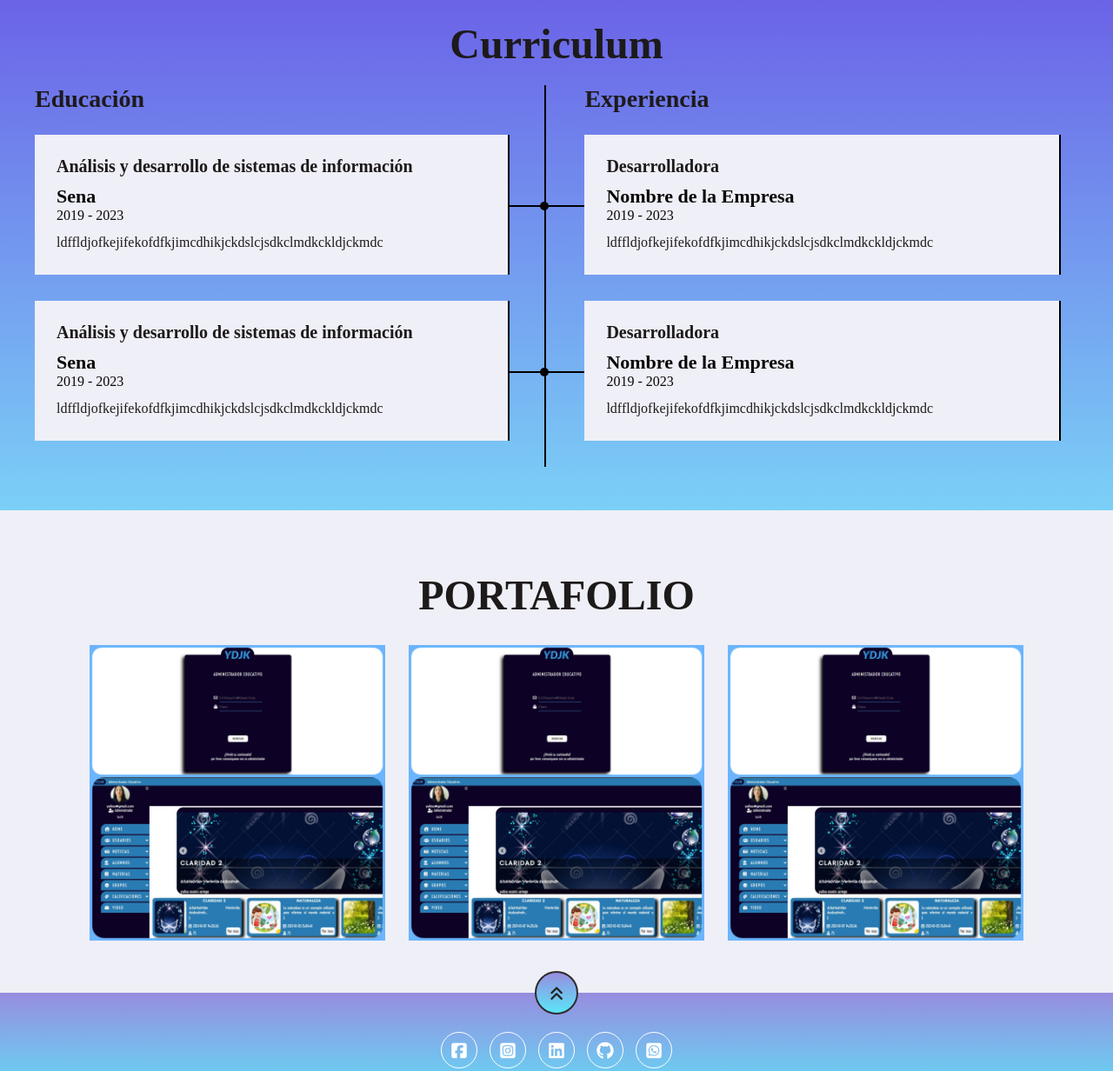
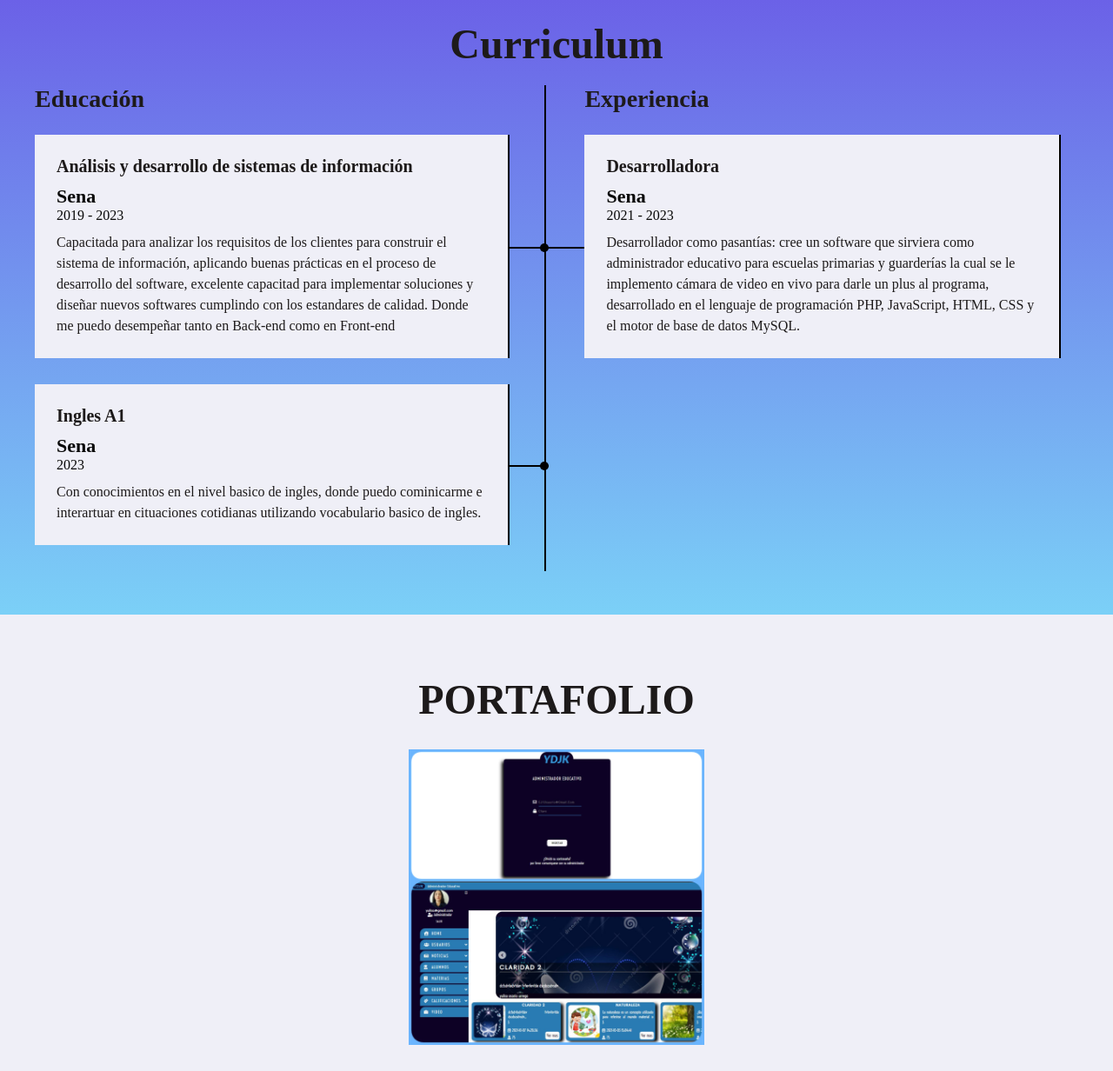
Before and after one commit to yulisaosorio/portafolio_hojaVida, a plain HTML site: page index.html in a window 1280 px wide. Shown: the part 2084-3316 px from the top of the page at 87% size. Drawn offline with Linux system fonts and the light colour scheme.

Commit message:
10-06-2024 cambios de informacion personal de la pagina

```diff
--- a/index.html
+++ b/index.html
@@ -269,7 +269,8 @@
                         <span class="casa">Sena</span>
                         <span class="fecha">2019 - 2023</span>
                         <p>
-                            ldffldjofkejifekofdfkjimcdhikjckdslcjsdkclmdkckldjckmdc
+                            Capacitada para analizar los requisitos de los clientes para construir el sistema de información, aplicando buenas prácticas en el proceso de desarrollo del software, excelente capacitad para implementar soluciones y diseñar nuevos softwares cumplindo con los estandares de calidad.
+                            Donde me puedo desempeñar tanto en Back-end como en Front-end
                         </p>
                         <div class="conectori">
                             <div class="circuloi">
@@ -277,11 +278,13 @@
                         </div>
                     </div>
                     <div class="item izq">
-                        <h4>Análisis y desarrollo de sistemas de información</h4>
+                        <h4>Ingles A1</h4>
                         <span class="casa">Sena</span>
-                        <span class="fecha">2019 - 2023</span>
+                        <span class="fecha"> 2023</span>
                         <p>
-                            ldffldjofkejifekofdfkjimcdhikjckdslcjsdkclmdkckldjckmdc
+                            Con conocimientos en el nivel basico de ingles,
+                            donde puedo cominicarme e interartuar en cituaciones
+                            cotidianas utilizando vocabulario basico de ingles.
                         </p>
                         <div class="conectori">
                             <div class="circuloi">
@@ -293,22 +296,11 @@
                     <h3>Experiencia</h3>
                     <div class="item dere">
                         <h4>Desarrolladora</h4>
-                        <span class="casa">Nombre de la Empresa</span>
-                        <span class="fecha">2019 - 2023</span>
+                        <span class="casa">Sena</span>
+                        <span class="fecha">2021 - 2023</span>
                         <p>
-                            ldffldjofkejifekofdfkjimcdhikjckdslcjsdkclmdkckldjckmdc
-                        </p>
-                        <div class="conectord">
-                            <div class="circulod">
-                            </div>
-                        </div>
-                    </div>
-                    <div class="item dere">
-                        <h4>Desarrolladora</h4>
-                        <span class="casa">Nombre de la Empresa</span>
-                        <span class="fecha">2019 - 2023</span>
-                        <p>
-                            ldffldjofkejifekofdfkjimcdhikjckdslcjsdkclmdkckldjckmdc
+                            Desarrollador como pasantías:
+                            cree un software que sirviera como administrador educativo para escuelas primarias y guarderías la cual se le implemento cámara de video en vivo para darle un plus al programa, desarrollado en el lenguaje de programación PHP, JavaScript, HTML, CSS y el motor de base de datos MySQL.
                         </p>
                         <div class="conectord">
                             <div class="circulod">
@@ -327,20 +319,6 @@
         <div class="contenido-seccion">
             <h2>PORTAFOLIO</h2>
             <div class="galeria">
-                <div class="proyecto">
-                    <img src="fotos/proyectoPHP.jpeg" alt="">
-                    <div class="overlay">
-                        <h3>Diseño creativo</h3>
-                        <p>Fotografia</p>
-                    </div>
-                </div>
-                <div class="proyecto">
-                    <img src="fotos/proyectoPHP.jpeg" alt="">
-                    <div class="overlay">
-                        <h3>Diseño creativo</h3>
-                        <p>Fotografia</p>
-                    </div>
-                </div>
                 <div class="proyecto">
                     <img src="fotos/proyectoPHP.jpeg" alt="">
                     <div class="overlay">
```
